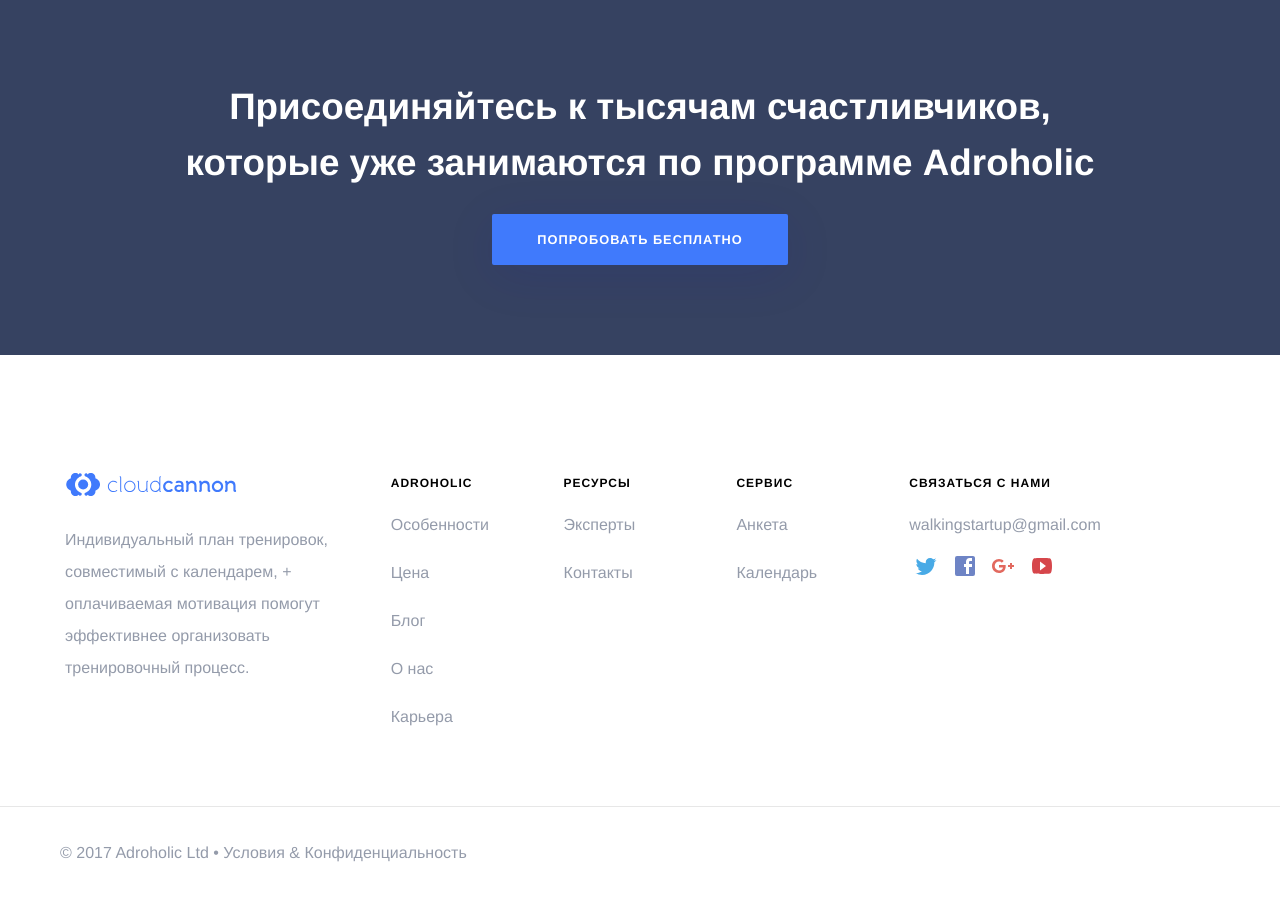
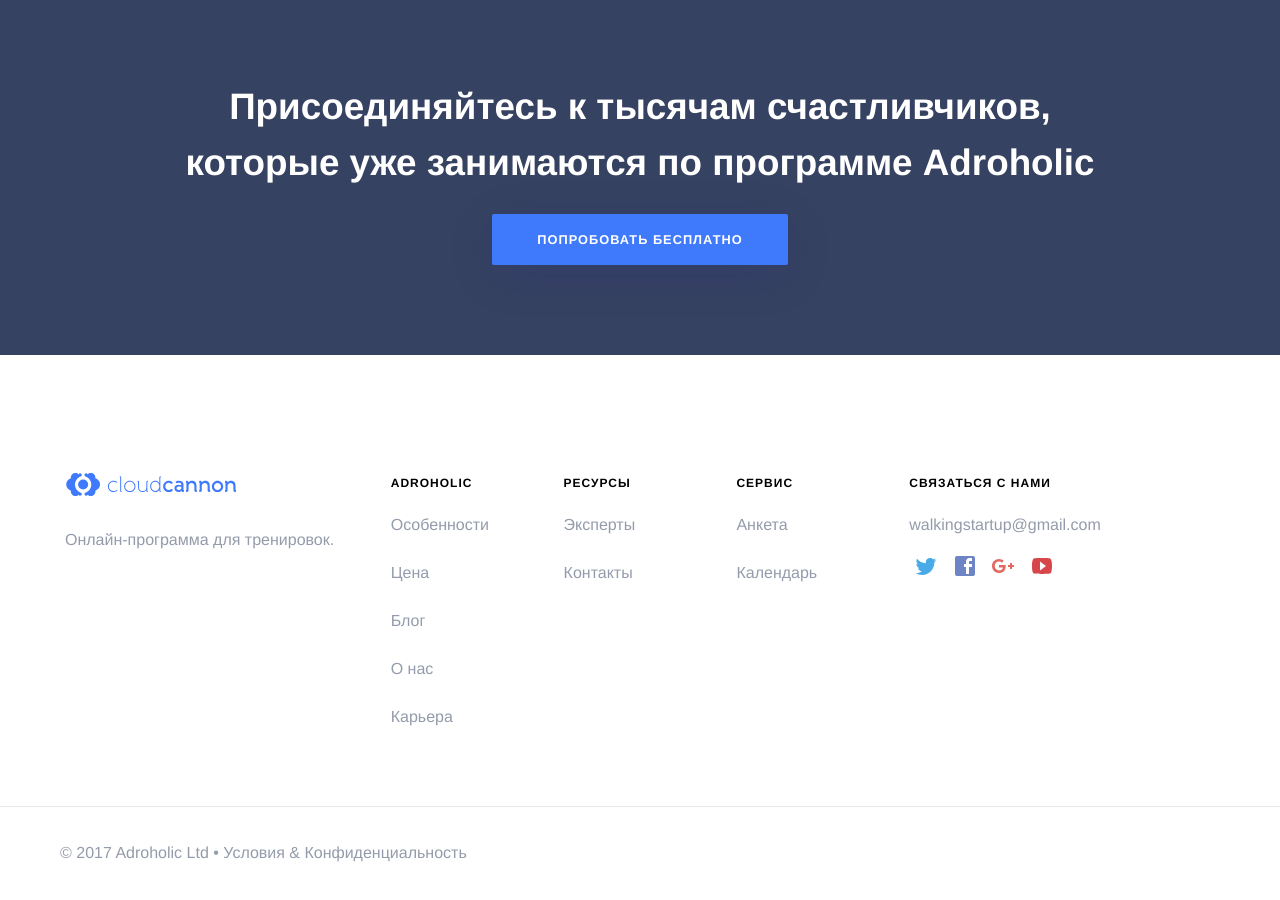
Before and after one commit to RakhimyanTim/adroholic.github.io, a Jekyll site: the page built from pages/index.html, in a window 1280 px wide and 900 px high, scrolled down 3222 px. Built offline with Jekyll 4.4.1, drawn with Linux system fonts in a browser that asks for light colours; some web fonts are replaced.

Commit message:
Update footer.html

```diff
--- a/_includes/navigation/footer.html
+++ b/_includes/navigation/footer.html
@@ -3,7 +3,7 @@
 		<div class="footer-links">
 			<div class="about">
 				{% include navigation/logo.html %}
-				<p>Индивидуальный план тренировок, совместимый с календарем, + оплачиваемая мотивация помогут эффективнее организовать тренировочный процесс.</p>
+				<p>Онлайн-программа для тренировок.</p>
 			</div>
 			<ul>
 				<li><h4>Adroholic</h4></li>
```
